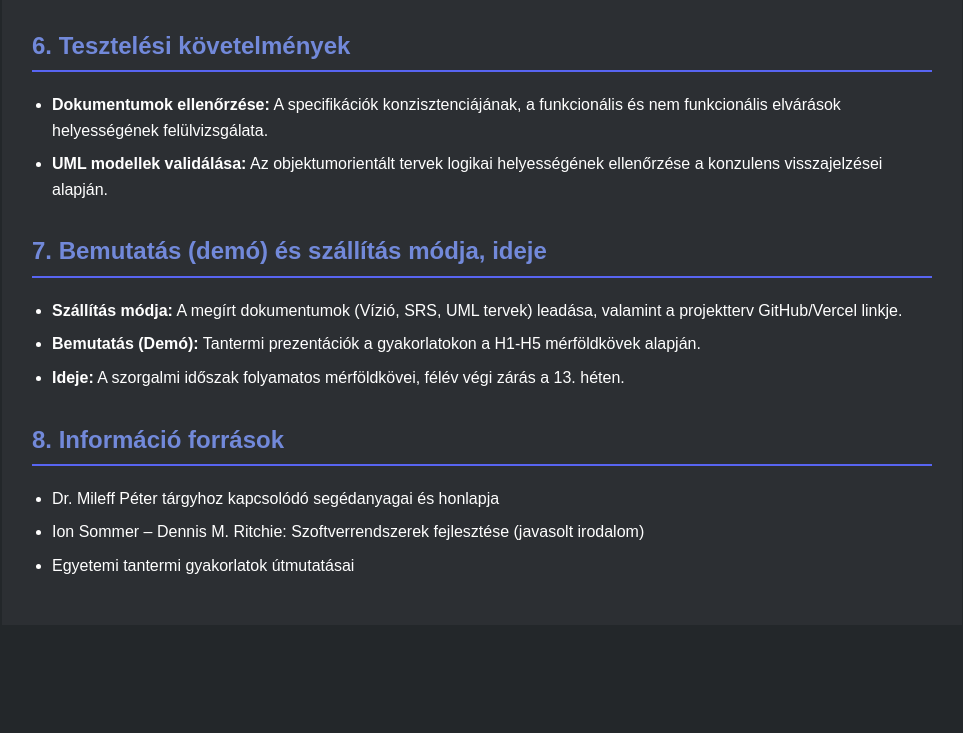
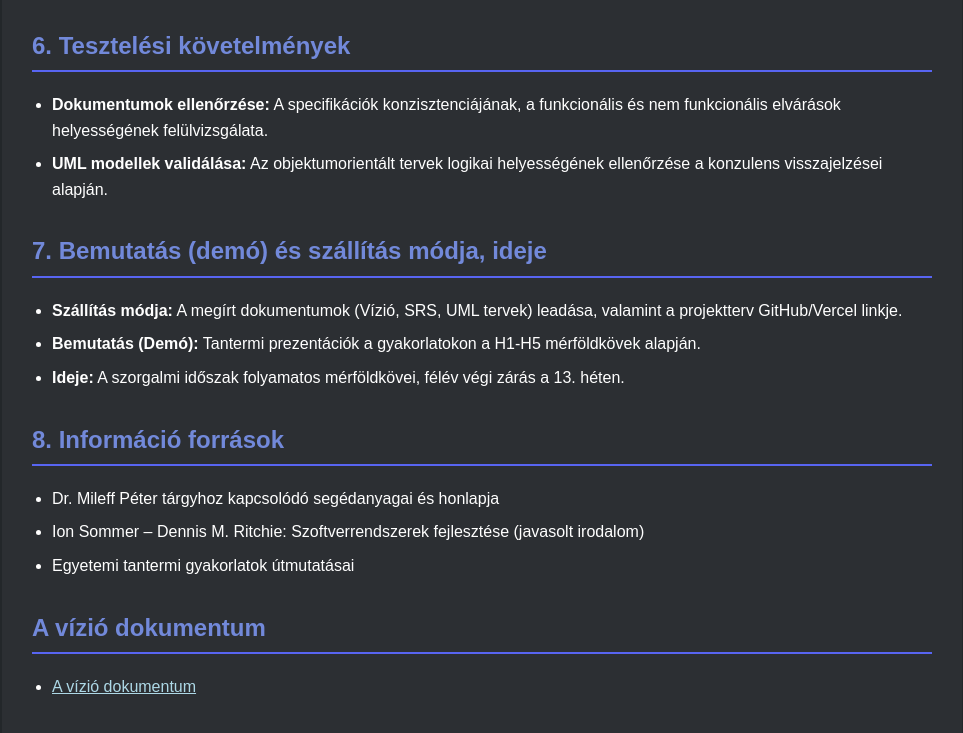
Before and after one commit to szbalesz/kaszinotojasok, a plain HTML site: page index.html in a window 1280 px wide. Shown: the part 1518-2251 px from the top of the page, without its empty margins (158-1121 px from the left). Before the commit the page ends 2163 px from the top, so only its background shows below. Drawn offline with Linux system fonts and the light colour scheme.

Commit message:
index.html

```diff
--- a/index.html
+++ b/index.html
@@ -98,6 +98,15 @@
                 <li>Egyetemi tantermi gyakorlatok útmutatásai</li>
             </ul>
         </section>
+
+        <!-- 9. A vízió dokumentum -->
+        <section id="vizio">
+            <h2>A vízió dokumentum</h2>
+            <ul>
+                <li><a href="vizio.html">A vízió dokumentum</a></li>
+            </ul>
+        </section>
+
     </main>
 
 </body>
```
